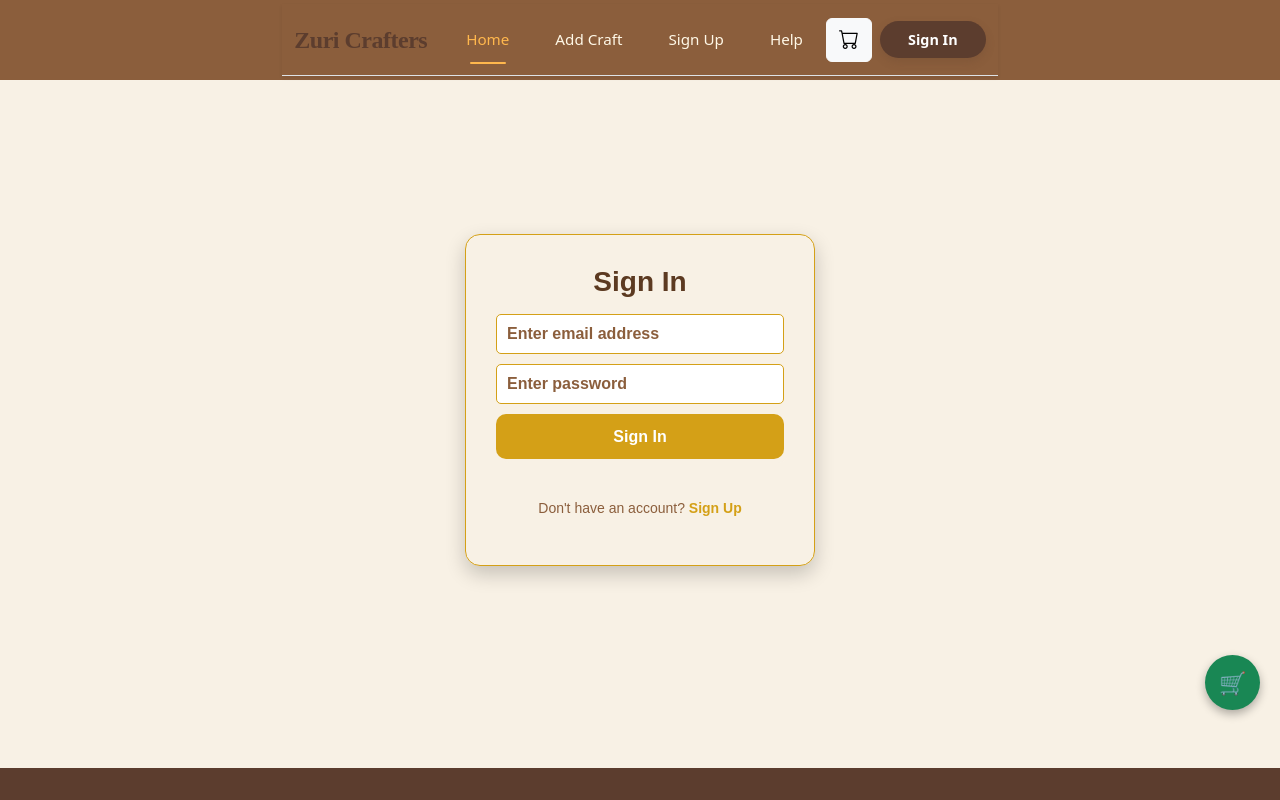
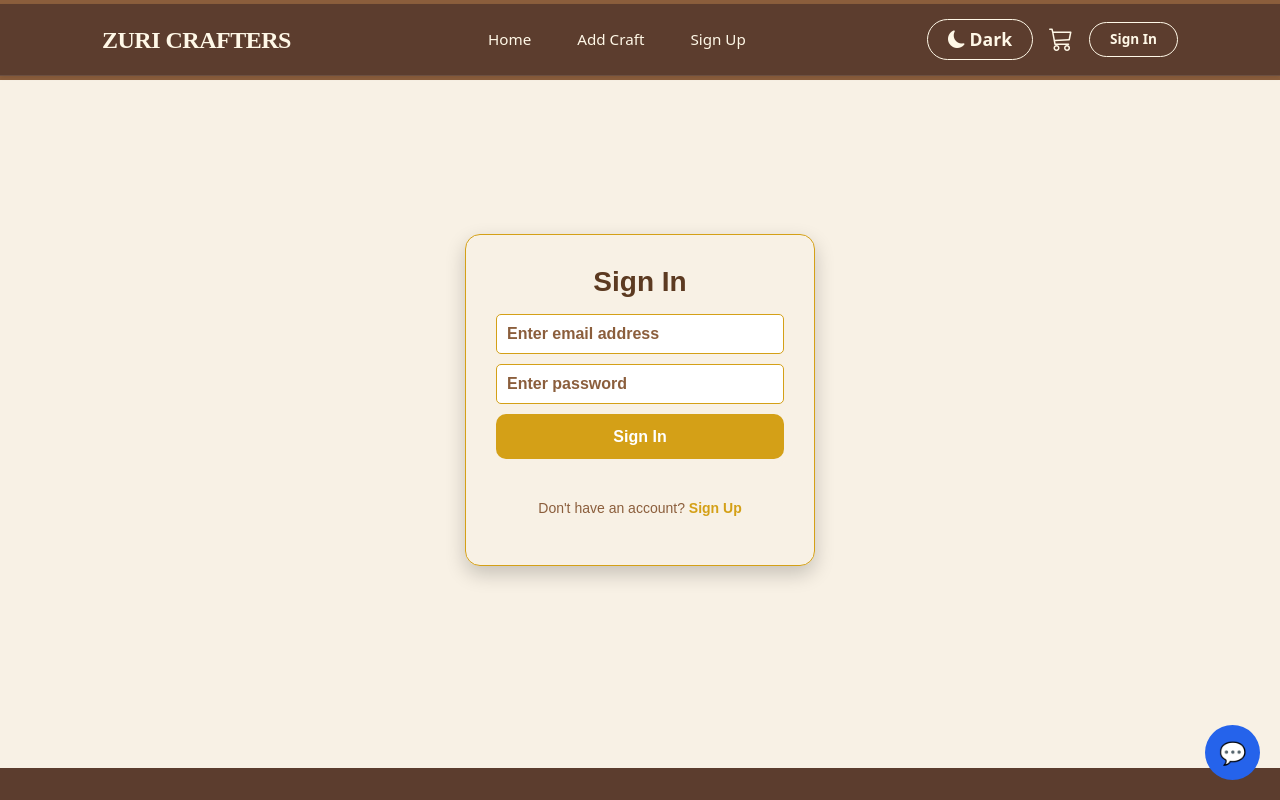
Before and after one commit to hop-sys/zuricrafters, a React (Create React App) app: page /signin in a window 1280 px wide. Shown: the top 800 px of the page. Built offline with nearby package versions, Linux system fonts and the light colour scheme.

Commit message:
added codes

```diff
--- a/src/App.css
+++ b/src/App.css
@@ -1,5 +1,275 @@
+:root {
+  /* Brand Theme Colors */
+  --primary-brown: #8B5E3C;
+  --cream-light: #F8F1E5;
+  --gold-accent: #D4A017;
+  --deep-brown: #5C3A21;
+  --clay-orange: #C96A3D;
+}
+
+/* ==========================================================================
+   GLOBAL STYLE BASICS
+   ========================================================================== */
+body {
+  background-color: var(--cream-light);
+  color: #3B2F2F;
+  margin: 0;
+  padding: 0;
+  overflow-x: hidden; /* Prevents unwanted horizontal scrolling */
+}
+
 .App {
   text-align: center;
+}
+
+/* Header style if still used elsewhere */
+.App-header {
+  background-color: var(--primary-brown);
+  min-height: 10vh;
+  display: flex;
+  flex-direction: column;
+  align-items: center;
+  justify-content: center;
+  font-size: calc(10px + 2vmin);
+  color: #FFFFFF;
+}
+
+/* ==========================================================================
+   NAVBAR (The Solid Background, Straight-Line & Icon Visibility Fixes)
+   ========================================================================== */
+.navbar {
+  transition: all 0.3s ease;
+  background-color: var(--primary-brown) !important;
+  width: 100% !important;
+  margin: 0;
+  padding: 12px 0;
+  border: none;
+}
+
+/* Forces the container inside the navbar to align everything in a perfect row */
+.navbar .container,
+.navbar .container-fluid {
+  background-color: transparent !important;
+  display: flex !important;
+  flex-direction: row !important;
+  flex-wrap: nowrap !important; /* Strictly prevents wrapping to a second line */
+  align-items: center !important;
+  justify-content: space-between !important;
+}
+
+/* Horizontal alignment of link items */
+.navbar-nav {
+  display: flex !important;
+  flex-direction: row !important; /* Forces side-by-side links on all screens */
+  align-items: center !important;
+  gap: 20px; /* Uniform spacing between navigation links */
+  margin: 0 !important;
+  padding: 0;
+}
+
+.nav-item {
+  display: flex !important;
+  align-items: center;
+}
+
+/* BRAND TEXT (Zuri Crafters) visibility */
+.navbar-brand, .brand-text {
+  color: var(--cream-light) !important;
+  font-size: 1.6rem;
+  font-weight: 800;
+  letter-spacing: 1px;
+  text-transform: uppercase;
+  text-decoration: none;
+  margin-right: 25px;
+}
+
+/* NAV LINKS AND SPANS (Ensuring visibility) */
+.navbar .nav-link {
+  color: var(--cream-light) !important;
+  font-weight: 500;
+  text-decoration: none;
+  transition: color 0.2s ease;
+}
+
+.navbar .nav-link:hover {
+  color: var(--gold-accent) !important;
+}
+
+/* ICON VISIBILITY (Light Mode & Cart Icon fixes) */
+.navbar i,
+.navbar .bi,
+.navbar span {
+  color: var(--cream-light) !important; /* Forces icons to be bright and visible */
+  opacity: 1 !important;
+  font-size: 1.15rem; /* Makes icons easily clickable */
+}
+
+/* Specific buttons inside the navbar */
+.navbar-btn {
+  background-color: transparent;
+  color: var(--cream-light) !important;
+  border: 1px solid var(--cream-light);
+  padding: 6px 12px;
+  border-radius: 5px;
+  transition: 0.3s;
+}
+
+.navbar-btn:hover {
+  background-color: var(--clay-orange);
+  border-color: var(--clay-orange);
+  color: white !important;
+}
+
+/* ==========================================================================
+   CARDS & PRODUCTS
+   ========================================================================== */
+.product_img {
+  object-fit: contain;
+  width: 100%;
+  height: 150px;
+}
+
+.light-mode .card {
+  background-color: #FFFFFF;
+  border: 1px solid var(--gold-accent);
+  border-radius: 15px;
+  box-shadow: var(--gold-accent) 1px 1px;
+}
+
+.card-title {
+  color: var(--deep-brown);
+  font-weight: bold;
+}
+
+.card-text {
+  color: #333333;
+}
+
+.price {
+  color: var(--clay-orange);
+  font-weight: bold;
+}
+
+/* ==========================================================================
+   CAROUSEL
+   ========================================================================== */
+.carousel-item img {
+  height: 450px;
+  object-fit: cover;
+  filter: brightness(0.8);
+}
+
+.carousel-text {
+  background: rgba(0, 0, 0, 0.5);
+  padding: 15px;
+  border-radius: 10px;
+  max-width: 80%;
+  margin: auto;
+}
+
+.carousel-text h5,
+.carousel-text p {
+  color: #F5E6D3;
+  text-shadow: 2px 2px 6px rgba(0, 0, 0, 0.8);
+}
+
+/* ==========================================================================
+   DARK MODE OVERRIDES
+   ========================================================================== */
+.dark-mode {
+  background-color: #121212;
+  color: #ffffff;
+  min-height: 100vh;
+}
+
+/* Forces the navbar to change to clean black in dark mode across the entire screen */
+.dark-mode .navbar {
+  background-color: #000000 !important;
+}
+
+/* Brand Name turns classy Gold in dark mode */
+.dark-mode .navbar-brand {
+  color: var(--gold-accent) !important;
+}
+
+/* Adjust dark mode navigation link & icon colors to pure white */
+.dark-mode .navbar .nav-link,
+.dark-mode .navbar i,
+.dark-mode .navbar .bi,
+.dark-mode .navbar span {
+  color: #ffffff !important;
+}
+
+.dark-mode .navbar .nav-link:hover {
+  color: var(--gold-accent) !important;
+}
+
+.dark-mode .navbar-btn {
+  background-color: transparent;
+  color: #ffffff !important;
+  border: 1px solid #ffffff;
+}
+
+.dark-mode .navbar-btn:hover {
+  background-color: var(--gold-accent);
+  border-color: var(--gold-accent);
+  color: white !important;
+}
+
+/* Dark Mode Card Styling */
+.dark-mode .card {
+  background-color: #1E1E1E;
+  color: #ffffff;
+  border: 1px solid #333;
+}
+
+.dark-mode .card p,
+.dark-mode .card h1,
+.dark-mode .card h2,
+.dark-mode .card h3,
+.dark-mode .card h4,
+.dark-mode .card h5 {
+  color: #ffffff;
+}
+
+.dark-mode .price {
+  color: var(--gold-accent);
+}
+
+/* Dark Mode Inputs */
+.dark-mode input,
+.dark-mode textarea,
+.dark-mode select {
+  background-color: #2A2A2A;
+  color: white;
+  border: 1px solid #444;
+}
+
+.dark-mode .container,
+.dark-mode .container-fluid,
+.dark-mode .row {
+  background-color: transparent;
+  color: inherit;
+}
+
+/* ==========================================================================
+   FOOTER & ANIMATIONS
+   ========================================================================== */
+.auth-footer {
+  text-align: center;
+  margin-top: 15px;
+  color: var(--primary-brown);
+  font-size: 14px;
+}
+
+.auth-footer a {
+  color: var(--gold-accent);
+  text-decoration: none;
+  font-weight: 600;
+}
+
+.auth-footer a:hover {
+  color: var(--clay-orange);
 }
 
 .App-logo {
@@ -13,45 +283,7 @@
   }
 }
 
-.App-header {
-  background-color: #8B5E3C;
-  min-height: 10vh;
-  display: flex;
-  flex-direction: column;
-  align-items: center;
-  justify-content: center;
-  font-size: calc(10px + 2vmin);
-  color: #FFFFFF;
+@keyframes App-logo-spin {
+  from { transform: rotate(0deg); }
+  to { transform: rotate(360deg); }
 }
-
-.App-link {
-  color: #61dafb;
-}
-
-@keyframes App-logo-spin {
-  from {
-    transform: rotate(0deg);
-  }
-  to {
-    transform: rotate(360deg);
-  }
-}
-.auth-footer {
-  text-align: center;
-  margin-top: 15px;
-  color: #8B5E3C; /* deep brown */
-  font-size: 14px;
-}
-.auth-footer a {
-  color: #D4A017; /* golden yellow */
-  text-decoration: none;
-  font-weight: 600;
-}
-.auth-footer a:hover {
-  color: #C96A3D;
-}
-.product_img{
-  object-fit: contain;
-  width: 100%;
-  height: 150px;
-}
--- a/src/App.js
+++ b/src/App.js
@@ -1,4 +1,5 @@
 import './App.css';
+import React, { useState } from 'react';
 import { BrowserRouter as Router, Routes, Route, } from 'react-router-dom';
 import 'bootstrap/dist/css/bootstrap.min.css';
 import Signup from './components/Signup';
@@ -10,7 +11,7 @@ import Notfound from './components/Notfound';
 import Navbar from './components/Navbar';
 import Footer from './components/Footer';
 import OurStory from './components/OurStory';
-import FloatingButtons from "./components/FloatingButtons";
+// import FloatingButtons from "./components/FloatingButtons";
 import ContactUs from './components/ContactUs';
 // import Mycarousel from './components/Mycarousel';
 // import SearchBar from "./components/SearchBar";
@@ -19,12 +20,22 @@ import Checkout from './components/Checkout';
 import ChatBot from './components/ChatBot';
 
 function App() {
+
+  const [darkMode, setDarkMode] = useState(
+  localStorage.getItem("theme") === "dark"
+);
+
+const toggleDarkMode = () => {
+  const newTheme = darkMode ? "light" : "dark";
+  setDarkMode(!darkMode);
+  localStorage.setItem("theme", newTheme);
+};
+
   return (
     <Router>
-      <div className="App">
+      <div className={darkMode ? "dark-mode" : "light-mode"}>
         <header className="App-header">
-           <Navbar />
-           <FloatingButtons />
+           <Navbar toggleDarkMode={toggleDarkMode} darkMode={darkMode} />
            {/* <Ratings/> */}
       </header>
 
@@ -41,8 +52,9 @@ function App() {
         <Route path='/checkout' element={<Checkout />}/>
         <Route path='/chatbot' element={<ChatBot />}/>
       </Routes>
+      <ChatBot />
+     <Footer/>
     </div>
-     <Footer/>
     </Router>
   );
 }
--- a/src/components/Getproducts.jsx
+++ b/src/components/Getproducts.jsx
@@ -7,6 +7,7 @@ import "../css/Getproducts.css";
 import Mycarousel from "./Mycarousel";
 import Aboutus from "./Aboutus";
 import SearchBar from "./SearchBar";
+import FloatingButtons from "./FloatingButtons";
 
 const Getproducts = () => {
   const [products, setProducts] = useState([]);
@@ -78,6 +79,7 @@ const Getproducts = () => {
 
   return (
     <div className="row">
+      <FloatingButtons />
       <Mycarousel />
       <SearchBar onSearch={setSearch} />
 
--- a/src/components/Mycarousel.jsx
+++ b/src/components/Mycarousel.jsx
@@ -26,7 +26,7 @@ const Mycarousel = () => {
               alt="First slide"
               height="450px"
             />
-            <div className="carousel-caption d-none d-md-block bg-dark opacity-50">
+            <div className="carousel-caption d-none d-md-block carousel-text">
               <h5>From traditional earth-dye techniques to your daily carry.</h5>
               <p>Every line tells a story. Our latest addition to the Zuri collection brings the ancient geometric art of Mudcloth into a modern silhouette..</p>
             </div>
@@ -39,7 +39,7 @@ const Mycarousel = () => {
               alt="Second slide"
               height="450px"
             />
-            <div className="carousel-caption d-none d-md-block bg-dark opacity-50">
+            <div className="carousel-caption d-none d-md-block carousel-text">
               <h5>Textures of the earth.</h5>
               <p>Bring the warmth of the Kenyan sun into your living space. Our woven collection isn't just about storage; it's about preserving a craft that has been passed down for generations.</p>
             </div>
@@ -52,7 +52,7 @@ const Mycarousel = () => {
               alt="Third slide"
               height="450px"
             />
-            <div className="carousel-caption d-none d-md-block bg-dark opacity-50">
+            <div className="carousel-caption d-none d-md-block carousel-text">
               <h5>We don't just sell art; we share stories.</h5>
               <p>At Zuri Crafters, we believe the process is just as beautiful as the product. Meet the talent bringing our vision to life in the heart of the workshop.</p>
             </div>
--- a/src/components/Navbar.jsx
+++ b/src/components/Navbar.jsx
@@ -4,29 +4,20 @@ import "bootstrap-icons/font/bootstrap-icons.css";
 import "bootstrap/dist/js/bootstrap.bundle.min.js";
 import "../css/Navbar.css";
 
-const Navbar = () => {
+const Navbar = ({ toggleDarkMode, darkMode }) => {
   const navigate = useNavigate();
-
   const [user, setUser] = useState(null);
   const [cartCount, setCartCount] = useState(0);
 
   useEffect(() => {
     const loadUserAndCart = () => {
-      const storedUser =
-        JSON.parse(localStorage.getItem("user")) || null;
-
+      const storedUser = JSON.parse(localStorage.getItem("user")) || null;
       setUser(storedUser);
 
       if (storedUser?.email) {
         const cartKey = `cart_${storedUser.email}`;
-        const cart =
-          JSON.parse(localStorage.getItem(cartKey)) || [];
-
-        const count = cart.reduce(
-          (total, item) => total + (item.quantity || 1),
-          0
-        );
-
+        const cart = JSON.parse(localStorage.getItem(cartKey)) || [];
+        const count = cart.reduce((total, item) => total + (item.quantity || 1), 0);
         setCartCount(count);
       } else {
         setCartCount(0);
@@ -34,12 +25,8 @@ const Navbar = () => {
     };
 
     loadUserAndCart();
-
     window.addEventListener("storage", loadUserAndCart);
-
-    return () => {
-      window.removeEventListener("storage", loadUserAndCart);
-    };
+    return () => window.removeEventListener("storage", loadUserAndCart);
   }, []);
 
   const handleLogout = () => {
@@ -50,20 +37,15 @@ const Navbar = () => {
   };
 
   return (
-    <nav className="navbar navbar-expand-lg sticky-top bg-white border-bottom shadow-sm">
+    <nav className="navbar navbar-expand-lg sticky-top shadow-sm">
       <div className="container">
 
-        {/* BRAND */}
-        <Link className="navbar-brand d-flex align-items-center" to="/">
-          <span
-            className="brand-text"
-            style={{ color: "#5c3d2e", fontWeight: "bold" }}
-          >
-            Zuri Crafters
-          </span>
+        {/* BRAND - Fixed: Removed inline brown color to use CSS cream/gold */}
+        <Link className="navbar-brand brand-text" to="/">
+          Zuri Crafters
         </Link>
 
-        {/* MOBILE TOGGLER */}
+        {/* MOBILE TOGGLER - Keep this for small screens */}
         <button
           className="navbar-toggler"
           type="button"
@@ -73,89 +55,62 @@ const Navbar = () => {
           <span className="navbar-toggler-icon"></span>
         </button>
 
-        {/* NAV LINKS */}
+        {/* NAV LINKS & ACTIONS */}
         <div className="collapse navbar-collapse" id="zuriNavContent">
-          <ul className="navbar-nav mx-auto mb-2 mb-lg-0 text-center">
-
+          <ul className="navbar-nav mx-auto mb-2 mb-lg-0">
             <li className="nav-item">
-              <Link className="nav-link active" to="/">
-                Home
-              </Link>
+              <Link className="nav-link" to="/">Home</Link>
             </li>
-
             <li className="nav-item">
-              <Link className="nav-link" to="/addproducts">
-                Add Craft
-              </Link>
+              <Link className="nav-link" to="/addproducts">Add Craft</Link>
             </li>
-
-            {/* SHOW ONLY IF LOGGED IN */}
             {user && (
               <li className="nav-item">
-                <Link className="nav-link" to="/checkout">
-                  Checkout
-                </Link>
+                <Link className="nav-link" to="/checkout">Checkout</Link>
               </li>
             )}
-
-            {/* SIGN UP ONLY IF NOT LOGGED IN */}
             {!user && (
               <li className="nav-item">
-                <Link className="nav-link" to="/signup">
-                  Sign Up
-                </Link>
+                <Link className="nav-link" to="/signup">Sign Up</Link>
               </li>
             )}
-
-            <li className="nav-item">
-              <Link className="nav-link" to="/chatbot">
-                Help
-              </Link>
-            </li>
           </ul>
 
-          {/* RIGHT SIDE BUTTONS */}
-          <div className="d-flex justify-content-center align-items-center gap-2 mt-3 mt-lg-0">
+          {/* RIGHT SIDE ICONS & AUTH - Fixed: Ensured icons are visible */}
+          <div className="d-flex align-items-center gap-3">
 
-            {/* CART */}
+            {/* DARK/LIGHT TOGGLE */}
+            <button className="btn navbar-btn d-flex align-items-center gap-1" onClick={toggleDarkMode}>
+              <i className={darkMode ? "bi bi-sun-fill" : "bi bi-moon-fill"}></i>
+              <span>{darkMode ? "Light" : "Dark"}</span>
+            </button>
+
+            {/* CART ICON */}
             <button
-              className="btn btn-light position-relative"
-              onClick={() => {
-                if (!user) {
-                  navigate("/signin");
-                  return;
-                }
-                navigate("/checkout");
-              }}
+              className="btn position-relative p-0 border-0"
+              style={{ background: "transparent" }}
+              onClick={() => user ? navigate("/checkout") : navigate("/signin")}
             >
-              <i className="bi bi-cart" style={{ fontSize: "20px" }}></i>
-
+              <i className="bi bi-cart3" style={{ fontSize: "1.5rem" }}></i>
               {cartCount > 0 && (
-                <span className="position-absolute top-0 start-100 translate-middle badge rounded-pill bg-danger">
+                <span className="position-absolute top-0 start-100 translate-middle badge rounded-pill bg-danger" style={{ fontSize: "0.7rem" }}>
                   {cartCount}
                 </span>
               )}
             </button>
 
-            {/* AUTH BUTTONS */}
+            {/* AUTH SECTION */}
             {user ? (
-              <>
-                <span style={{ fontWeight: "500", color: "#5c3d2e", marginRight: "10px", fontSize: "18px"}}>
+              <div className="d-flex align-items-center gap-2">
+                <span className="brand-text d-none d-xl-inline" style={{ fontSize: "1rem" }}>
                   Welcome, {user.username}
                 </span>
-
-                <button
-                  className="btn btn-danger"
-                  onClick={handleLogout}
-                >
+                <button className="btn btn-danger btn-sm" onClick={handleLogout}>
                   Logout
                 </button>
-              </>
+              </div>
             ) : (
-              <button
-                className="btn btn-signin"
-                onClick={() => navigate("/signin")}
-              >
+              <button className="btn navbar-btn" onClick={() => navigate("/signin")}>
                 Sign In
               </button>
             )}
--- a/src/css/Navbar.css
+++ b/src/css/Navbar.css
@@ -1,44 +1,82 @@
-/* --- Navbar Container --- */
+/* --- Global Reset & Root Vars --- */
+:root {
+    --brand-brown: #5c3d2e;
+    --cream-light: #FFF8E7;
+    --amber-gold: #FFB74D;
+    --dark-hover: #4a3125;
+}
+
+/* --- The Navbar (Full Width Fix) --- */
 .navbar {
-    background-color: #8B5E3C !important; /* Lighter warm brown */
-    padding: 0.8rem 0 !important; /* Vertical breathing room */
-    border-bottom: 1px solid #f0e6db; /* Very faint bottom divider */
-    box-shadow: 0 2px 15px rgba(0, 0, 0, 0.03); /* Soft shadow */
+    background-color: var(--brand-brown) !important;
+    padding: 0.8rem 0;
     transition: all 0.3s ease;
-    z-index: 1000; /* sits on top */
+    z-index: 1000;
+    width: 100vw !important; /* Forces color to screen edges */
+    margin-left: calc(-50vw + 50%); /* Centers content but keeps bg wide */
+    border-bottom: 1px solid rgba(240, 230, 219, 0.1);
+}
+
+/* --- Straight Line Logic --- */
+.navbar .container {
+    display: flex !important;
+    flex-direction: row !important;
+    align-items: center !important;
+    justify-content: space-between !important;
+    flex-wrap: nowrap !important; /* Prevents icons from dropping to new line */
+    background-color: transparent !important;
+}
+
+.navbar-collapse {
+    flex-grow: 1;
+    display: flex !important;
+    flex-basis: auto !important;
+    align-items: center;
+}
+
+.navbar-nav {
+    flex-direction: row !important; /* Straight line for Home, Add Craft, etc. */
+    gap: 10px;
 }
 
 /* --- Brand/Logo Styling --- */
 .navbar-brand {
-    font-family: 'Playfair Display', serif; /* Elegant Serif font */
-    color: #FFF8E7 !important; /* Cream for brand text */
+    font-family: 'Playfair Display', serif;
+    color: var(--cream-light) !important; /* Fixed visibility */
     font-weight: 700;
     font-size: 1.5rem;
     display: flex;
     align-items: center;
     letter-spacing: -0.5px;
+    text-decoration: none;
 }
 
-.navbar-brand img {
-    height: 40px;
-    margin-right: 12px;
-    object-fit: contain;
+/* --- Icons & Light Toggle (Fix for "Cant be seen") --- */
+.navbar .bi,
+.navbar .btn-light-toggle,
+.navbar span {
+    color: var(--cream-light) !important;
+    font-size: 1.1rem;
+    opacity: 1 !important;
+}
+
+.navbar .btn:hover i {
+    color: var(--amber-gold) !important;
 }
 
 /* --- Navigation Links --- */
 .nav-link {
-    color: #FFF8E7 !important; /* Cream for normal links */
+    color: var(--cream-light) !important;
     font-weight: 500;
     font-size: 0.95rem;
-    margin: 0 15px;
+    margin: 0 10px;
     position: relative;
     transition: color 0.3s ease;
 }
 
-/* Hover & Active State */
 .nav-link:hover,
 .nav-link.active {
-    color: #FFB74D !important; /* Amber/gold hover */
+    color: var(--amber-gold) !important;
 }
 
 /* Active link underline */
@@ -49,65 +87,43 @@
     left: 20%;
     width: 60%;
     height: 2px;
-    background-color: #FFB74D; /* Match hover color */
+    background-color: var(--amber-gold);
     border-radius: 2px;
 }
 
-.btn-signin {
-    background-color: #5c3d2e !important; /* Match the brand brown */
-    color: #ffffff !important;
-    border-radius: 50px !important; /* Perfect pill shape */
-    padding: 8px 28px !important;
+/* --- Button Styling --- */
+.btn-signin, .navbar-btn {
+    background-color: transparent;
+    color: var(--cream-light) !important;
+    border: 1px solid var(--cream-light);
+    border-radius: 50px;
+    padding: 6px 20px;
     font-weight: 600;
-    font-size: 0.9rem;
-    border: none !important;
-    box-shadow: 0 4px 10px rgba(92, 61, 46, 0.2);
-    transition: transform 0.2s ease, background-color 0.3s ease;
+    font-size: 0.85rem;
+    transition: all 0.2s ease;
 }
 
-.btn-signin:hover {
-    background-color: #4a3125 !important; /* Darker on hover */
-    transform: translateY(-1px); /* Slight lift effect */
-    box-shadow: 0 6px 15px rgba(92, 61, 46, 0.3);
+.btn-signin:hover, .navbar-btn:hover {
+    background-color: var(--amber-gold);
+    border-color: var(--amber-gold);
+    color: var(--brand-brown) !important;
+    transform: translateY(-1px);
 }
 
-.btn-signin:active {
-    transform: translateY(0);
-}
-
-/* --- Responsive Adjustments --- */
+/* --- Responsive Layout (Straight line forced) --- */
 @media (max-width: 991px) {
+    /* Prevents the 'hamburger' from pushing things down */
     .navbar-collapse {
-        background-color: #ffffff;
-        padding: 1.5rem;
-        border-radius: 12px;
-        margin-top: 10px;
-        box-shadow: 0 10px 25px rgba(0,0,0,0.1);
-        text-align: center;
-    }
-
-    .nav-link {
-        margin: 10px 0 !important;
-        padding: 12px 0;
-        border-bottom: 1px solid #FFB74D;
-    }
-
-    .nav-link.active::after {
-        display: none;
+        flex-direction: row !important;
+        justify-content: flex-end;
     }
 }
 
-/* Toggler Button */
+/* Toggler Button Visibility */
 .navbar-toggler {
-    border: 1px solid #FFB74D !important;
+    border: 1px solid var(--amber-gold);
 }
 
 .navbar-toggler-icon {
-    filter: invert(24%) sepia(14%) saturate(1458%) hue-rotate(331deg) brightness(95%) contrast(88%);
+    filter: brightness(0) invert(1); /* Makes the menu icon white */
 }
-
-/* Remove focus ring */
-.navbar-toggler:focus {
-    box-shadow: none;
-    outline: none;
-}
```
Also changed, not shown: src/components/Checkout.jsx (+74 -12 lines), src/components/Footer.jsx (+0 -16 lines), src/css/Aboutus.css (+26 -0 lines), src/css/Footer.css (+9 -9 lines).
